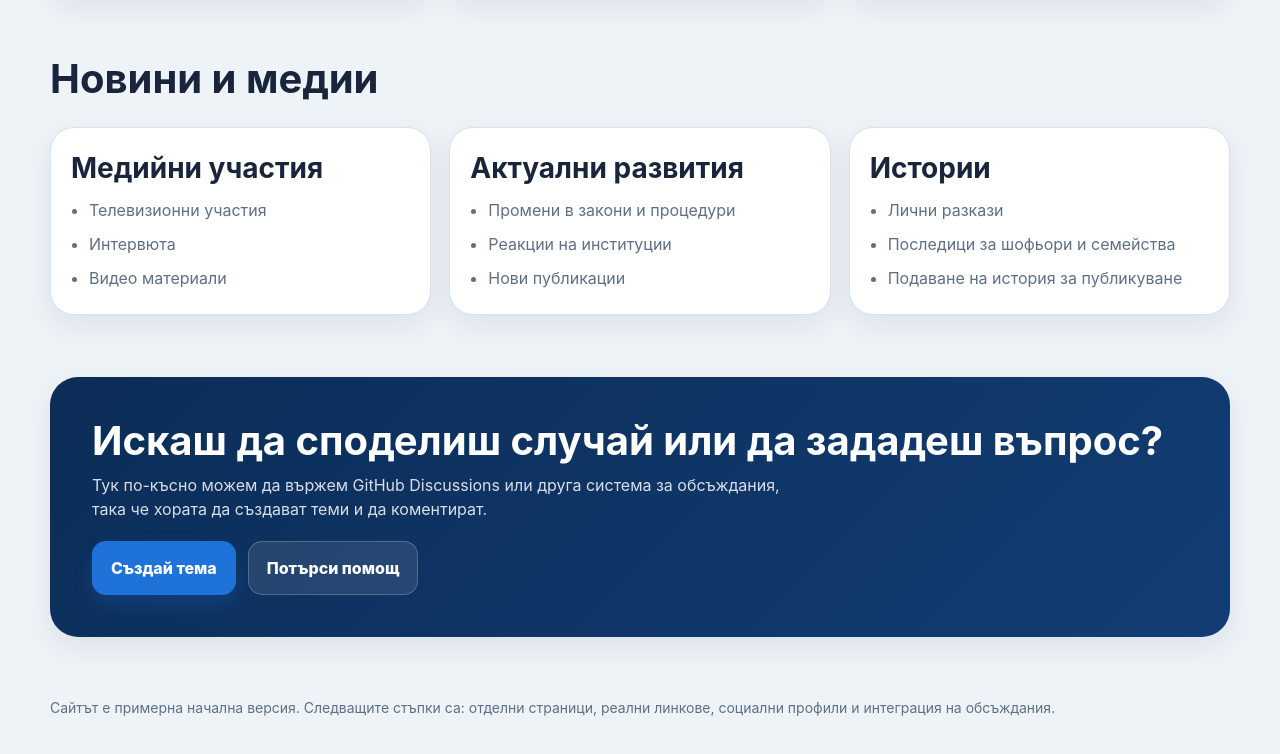
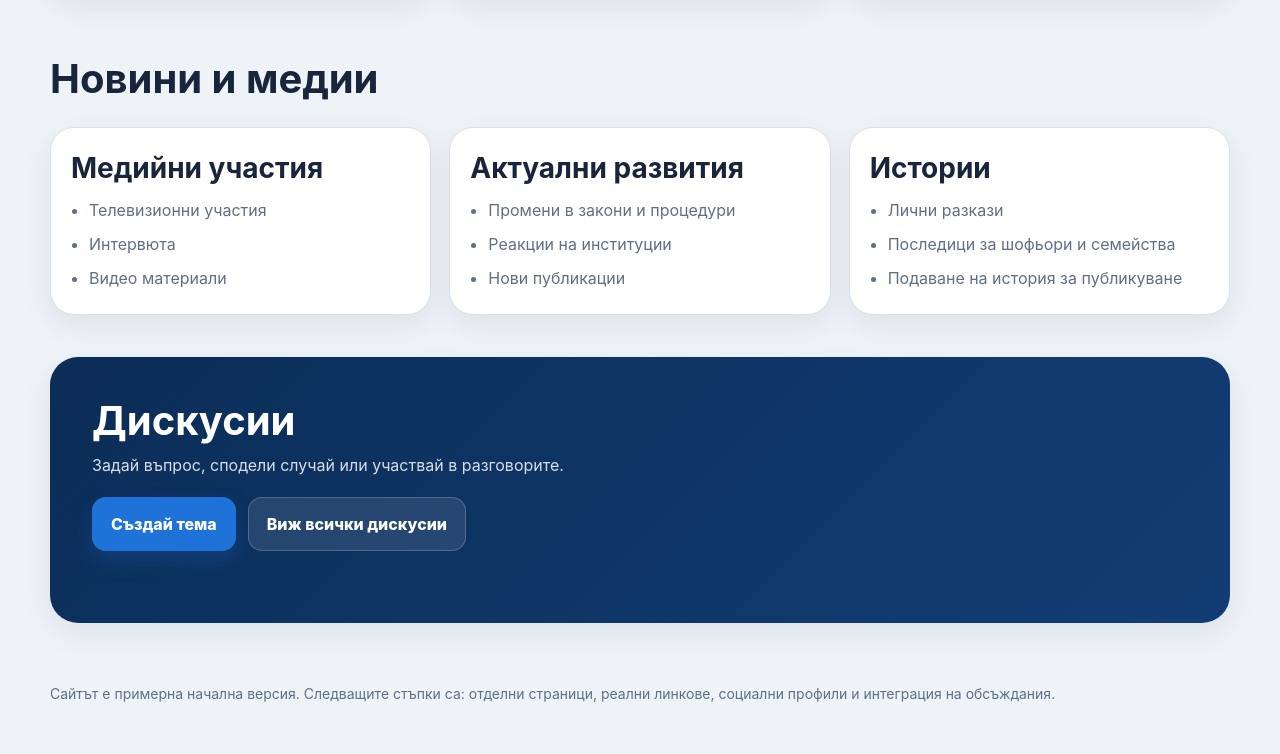
Before and after one commit to mailforumsite/cause, a plain HTML site: page index.html in a window 1280 px wide. Shown: the part 1134-1888 px from the top of the page. Drawn offline with Linux system fonts and the light colour scheme.

Commit message:
index.html

```diff
--- a/index.html
+++ b/index.html
@@ -445,8 +445,25 @@
     </div>
   </section>
 <section id="discussions" class="cta">
-        <div style="margin-top:20px;">
+  <div class="container">
+    <div class="cta-box">
+      <h2>Дискусии</h2>
+      <p>
+        Задай въпрос, сподели случай или участвай в разговорите.
+      </p>
+
+      <div class="cta-actions">
+        <a class="btn btn-primary" href="https://github.com/mailforumsite/cause/discussions/new" target="_blank">
+          Създай тема
+        </a>
+
+        <a class="btn btn-secondary" href="https://github.com/mailforumsite/cause/discussions" target="_blank">
+          Виж всички дискусии
+        </a>
+      </div>
+
       <!-- GISCUS -->
+      <div style="margin-top:30px;">
         <script src="https://giscus.app/client.js"
           data-repo="mailforumsite/cause"
           data-repo-id="R_kgDOR0ok9Q"
@@ -463,14 +480,7 @@
           async>
         </script>
       </div>
-    <div class="container">
-      <div class="cta-box">
-        <h2>Искаш да споделиш случай или да зададеш въпрос?</h2>
-        <p>Тук по-късно можем да вържем GitHub Discussions или друга система за обсъждания, така че хората да създават теми и да коментират.</p>
-        <div class="cta-actions">
-          <a class="btn btn-primary" href="#">Създай тема</a>
-          <a class="btn btn-secondary" href="#help">Потърси помощ</a>
-        </div>
+
     </div>
   </div>
 </section>
```
Lines whose indentation alone changed are shown as unchanged.
